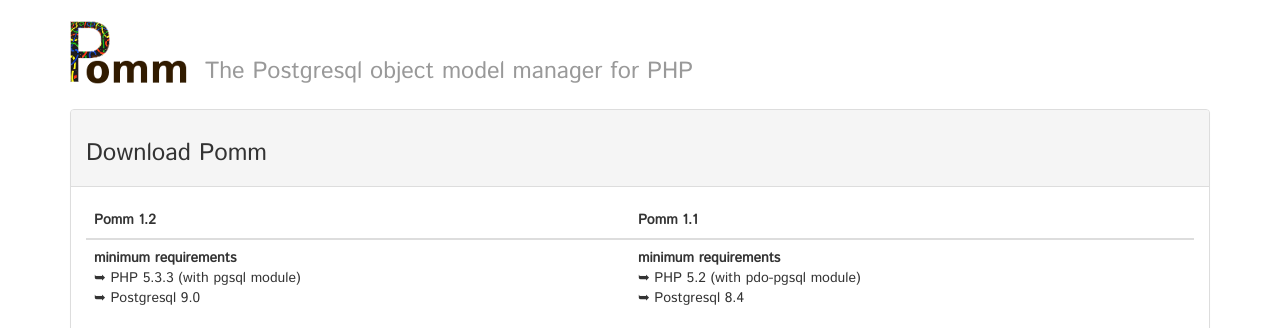
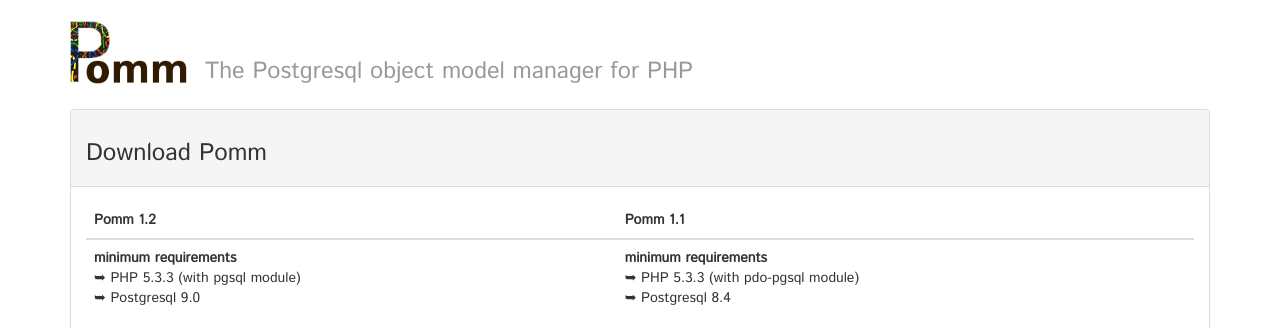
Before and after one commit to pragmafabrik/pomm-project.org, a PHP site: template sources/twig/download.html.twig in a window 1280 px wide. Shown: the top 328 px of the page. Run offline with PHP 8.4, Linux system fonts and the light colour scheme; the template is opened without the code that fills it, so the values that code supplies are empty; some libraries are stand-ins or nearby versions.

Commit message:
Pomm 1.1 needs PHP 5.3

```diff
--- a/sources/twig/download.html.twig
+++ b/sources/twig/download.html.twig
@@ -30,7 +30,7 @@
                       <td>
                         <dl>
                           <dt>minimum requirements</dt>
-                          <dd>&#10149; PHP 5.2 (with pdo-pgsql module)</dd>
+                          <dd>&#10149; PHP 5.3.3 (with pdo-pgsql module)</dd>
                           <dd>&#10149; Postgresql 8.4</dd>
                         </dl>
                         <p>Latest release: pomm <span class="badge">{{ latest["1.1"] }}</span> (<a href="https://github.com/chanmix51/Pomm/archive/{{ latest["1.1"] }}.zip">zip</a>) (<a href="https://github.com/chanmix51/Pomm/archive/{{ latest["1.1"] }}.tar.gz">tar.gz</a>)</p>
```
